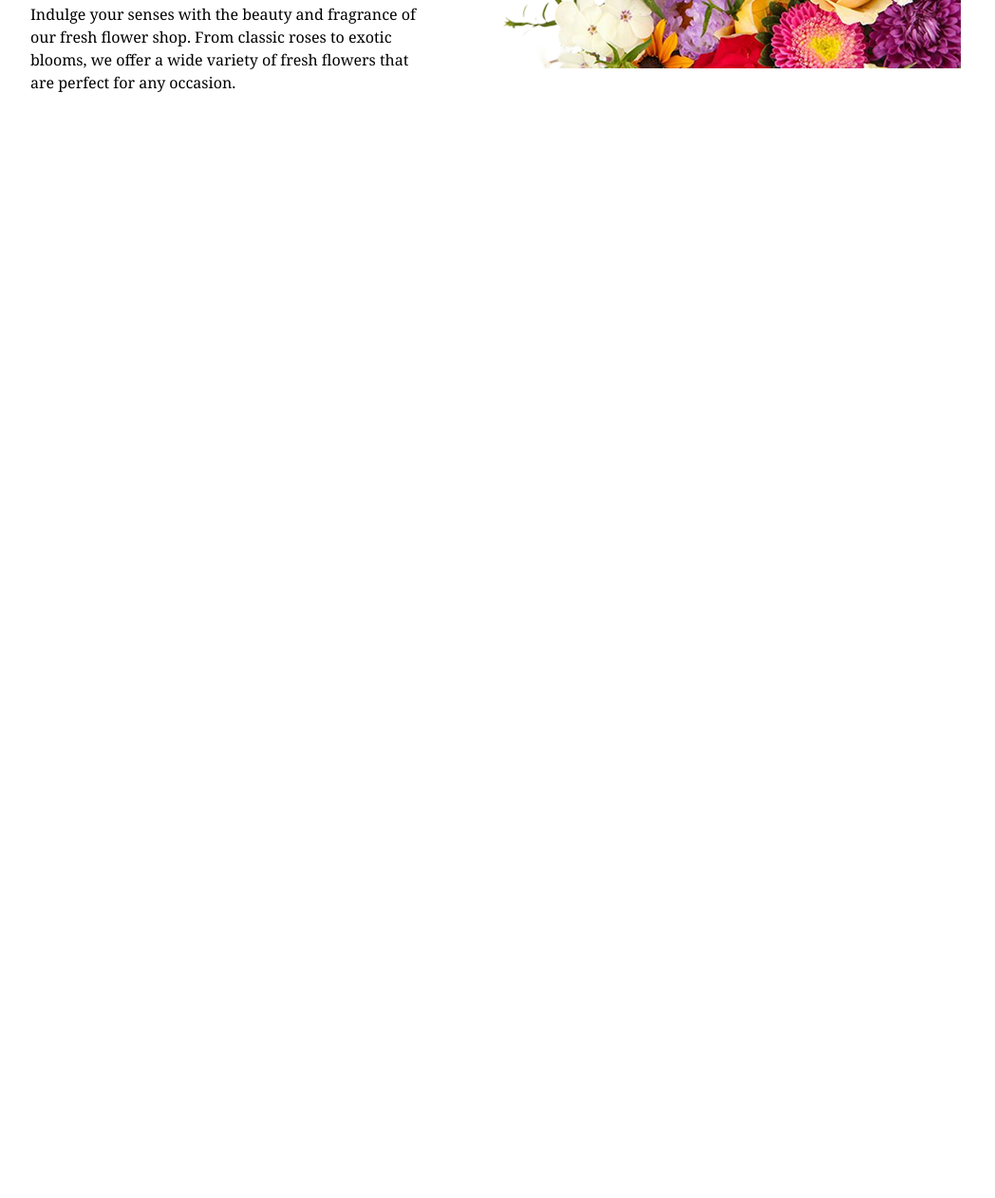
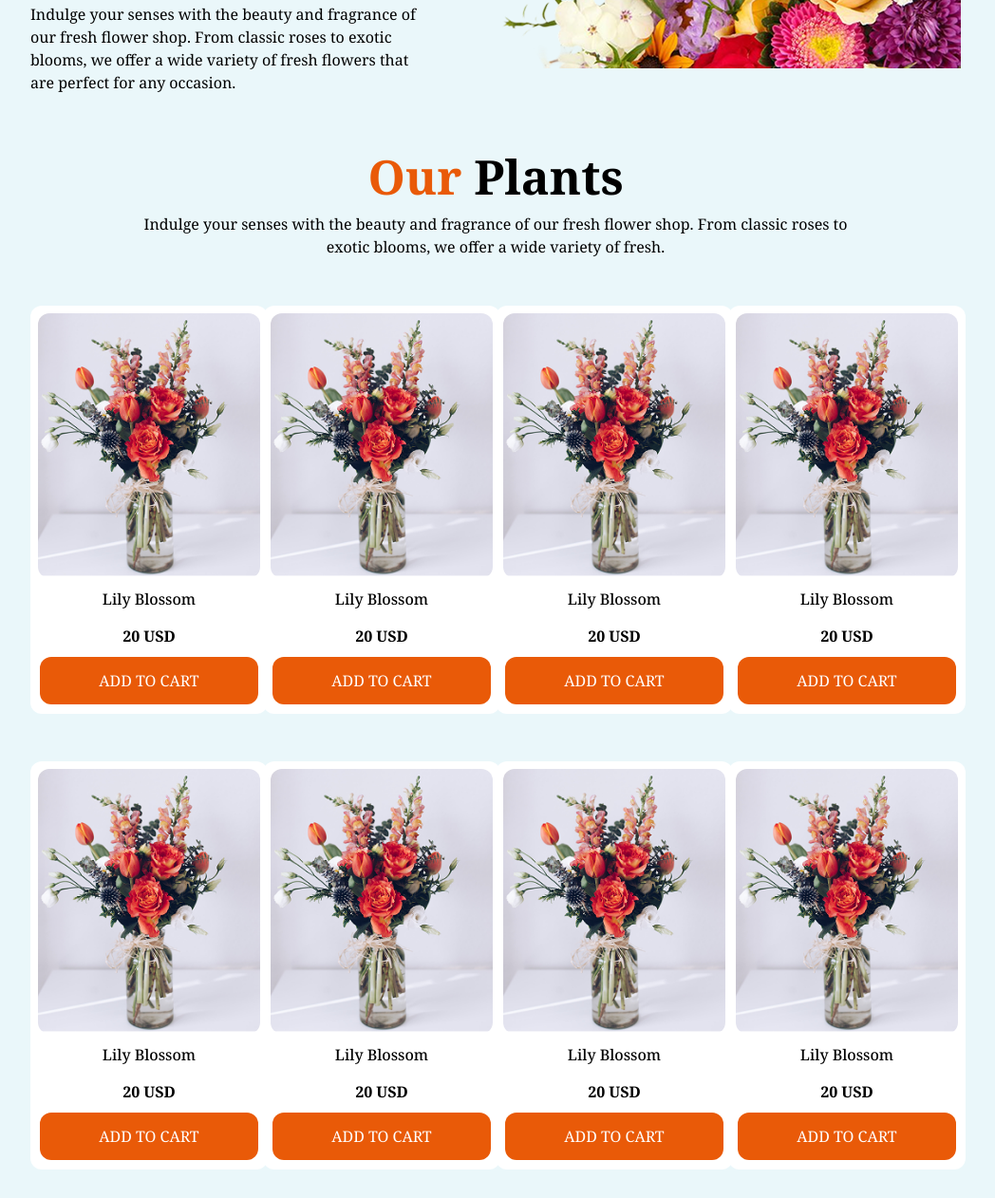
Before and after one commit to kamal-tanim/my-seconde-assignment-repo, a plain HTML site: page index.html in a window 1280 px wide. Shown: the part 523-1785 px from the top of the page at 95% size, without its empty margins (118-1166 px from the left). Before the commit the page ends 800 px from the top, so only its background shows below. Drawn offline with nearby package versions, Linux system fonts and the light colour scheme.

Commit message:
added our plants and card section

```diff
--- a/index.html
+++ b/index.html
@@ -8,7 +8,7 @@
     <link rel="stylesheet" href="styles/styles.css">
     <title>Seconde Assignment</title>
 </head>
-<body class="noto-serif-font mx-[150px] my-[30px] max-sm:mx-[10px] my-[10px]">
+<body class="noto-serif-font mx-[150px] my-[30px] max-sm:mx-[10px] my-[10px] ">
     <header>
         <nav class="flex justify-between items-center max-sm:items-center">
             <img class="" src="assets/logo.png" alt="">
@@ -22,6 +22,7 @@
     </header>
 
     <main>
+        <!-- banner-section -->
         <section>
             <div class="flex items-center mt-[100px] max-sm:flex-col-reverse">
                 <div class="">
@@ -37,6 +38,66 @@
             </div>
         </section>
 
+        <section>
+            <div class="text-center lg:px-[100px] max-sm:px-[auto] ">
+                <h3 class="font-bold text-[50px] mt-[50px]">
+                    <span class="text-[#E95A08]">Our</span>
+                    Plants
+                </h3>
+                <p class="">Indulge your senses with the beauty and fragrance of our fresh flower shop. From classic roses to exotic blooms, we offer a wide variety of fresh.</p>
+            </div>
+            <div class="grid  grid-cols-4 hover:not-focus:bg-indigo-70 max-sm:grid-cols-1 max-sm:ml-[70px] ">
+                <div class=" w-[250px] h-[430px] mt-[50px] p-2 rounded-xl bg-white text-center">
+                    <img class="rounded-xl" src="assets/sample-flower-image.png" alt="">
+                    <h5 class="mt-[10px] font-medium">Lily Blossom</h5>
+                    <h6 class="font-bold mt-[15px]">20 USD</h6>
+                    <button class=" mt-[10px] bg-[#E95A08] w-[230px] h-[50px] rounded-xl"><span class="text-[#FFFFFF]">ADD TO CART</span></button>
+                </div>
+                <div class="w-[250px] h-[430px] mt-[50px] p-2 rounded-xl bg-white text-center">
+                    <img class="rounded-xl" src="assets/sample-flower-image.png" alt="">
+                    <h5 class="mt-[10px] font-medium">Lily Blossom</h5>
+                    <h6 class="font-bold mt-[15px]">20 USD</h6>
+                    <button class=" mt-[10px] bg-[#E95A08] w-[230px] h-[50px] rounded-xl"><span class="text-[#FFFFFF]">ADD TO CART</span></button>
+                </div>
+                <div class="w-[250px] h-[430px] mt-[50px] p-2 rounded-xl bg-white text-center">
+                    <img class="rounded-xl" src="assets/sample-flower-image.png" alt="">
+                    <h5 class="mt-[10px] font-medium">Lily Blossom</h5>
+                    <h6 class="font-bold mt-[15px]">20 USD</h6>
+                    <button class=" mt-[10px] bg-[#E95A08] w-[230px] h-[50px] rounded-xl"><span class="text-[#FFFFFF]">ADD TO CART</span></button>
+                </div>
+                <div class="w-[250px] h-[430px] mt-[50px] p-2 rounded-xl bg-white text-center">
+                    <img class="rounded-xl" src="assets/sample-flower-image.png" alt="">
+                    <h5 class="mt-[10px] font-medium">Lily Blossom</h5>
+                    <h6 class="font-bold mt-[15px]">20 USD</h6>
+                    <button class=" mt-[10px] bg-[#E95A08] w-[230px] h-[50px] rounded-xl"><span class="text-[#FFFFFF]">ADD TO CART</span></button>
+                </div>
+                <div class="w-[250px] h-[430px] mt-[50px] p-2 rounded-xl bg-white text-center">
+                    <img class="rounded-xl" src="assets/sample-flower-image.png" alt="">
+                    <h5 class="mt-[10px] font-medium">Lily Blossom</h5>
+                    <h6 class="font-bold mt-[15px]">20 USD</h6>
+                    <button class=" mt-[10px] bg-[#E95A08] w-[230px] h-[50px] rounded-xl"><span class="text-[#FFFFFF]">ADD TO CART</span></button>
+                </div>
+                <div class="w-[250px] h-[430px] mt-[50px] p-2 rounded-xl bg-white text-center">
+                    <img class="rounded-xl" src="assets/sample-flower-image.png" alt="">
+                    <h5 class="mt-[10px] font-medium">Lily Blossom</h5>
+                    <h6 class="font-bold mt-[15px]">20 USD</h6>
+                    <button class=" mt-[10px] bg-[#E95A08] w-[230px] h-[50px] rounded-xl"><span class="text-[#FFFFFF]">ADD TO CART</span></button>
+                </div>
+                <div class="w-[250px] h-[430px] mt-[50px] p-2 rounded-xl bg-white text-center">
+                    <img class="rounded-xl" src="assets/sample-flower-image.png" alt="">
+                    <h5 class="mt-[10px] font-medium">Lily Blossom</h5>
+                    <h6 class="font-bold mt-[15px]">20 USD</h6>
+                    <button class=" mt-[10px] bg-[#E95A08] w-[230px] h-[50px] rounded-xl"><span class="text-[#FFFFFF]">ADD TO CART</span></button>
+                </div>
+                <div class="w-[250px] h-[430px] mt-[50px] p-2 rounded-xl bg-white text-center">
+                    <img class="rounded-xl" src="assets/sample-flower-image.png" alt="">
+                    <h5 class="mt-[10px] font-medium">Lily Blossom</h5>
+                    <h6 class="font-bold mt-[15px]">20 USD</h6>
+                    <button class=" mt-[10px] bg-[#E95A08] w-[230px] h-[50px] rounded-xl"><span class="text-[#FFFFFF]">ADD TO CART</span></button>
+                </div>
+            </div>
+        </section>
+
     </main>
 
     <footer></footer>
--- a/styles/styles.css
+++ b/styles/styles.css
@@ -6,4 +6,6 @@
   font-optical-sizing: auto;
   font-weight: 400;
   font-style: normal;
+  background-color:rgb(234, 247, 250);
+
 }
```
